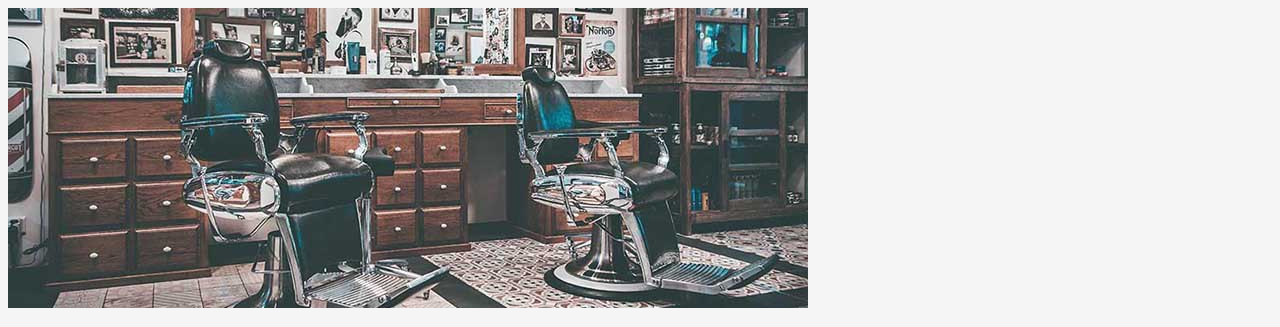
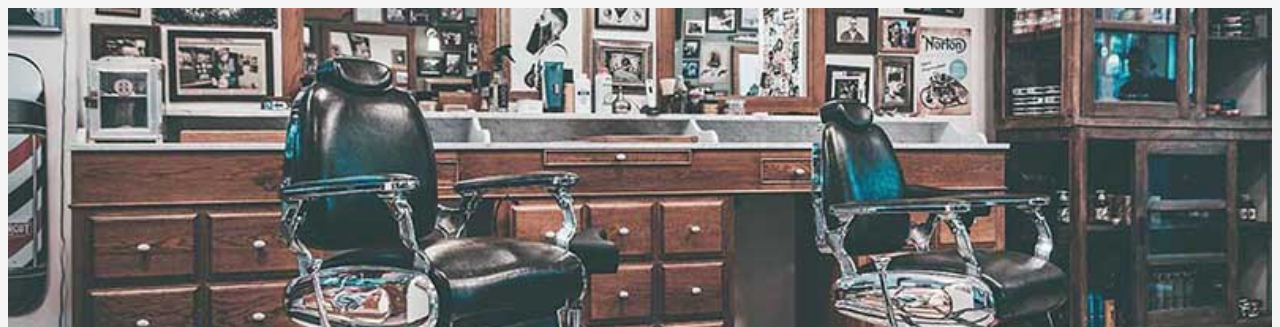
Before and after one commit to nelzonapa/Mi-primera-pagina-web, a plain HTML site: page index.html in a window 1280 px wide. Shown: the top 327 px of the page. Drawn offline with Linux system fonts and the light colour scheme.

Commit message:
added id banner and modified style.css for #banner

```diff
--- a/index.html
+++ b/index.html
@@ -19,7 +19,7 @@
 
     <body>
 
-        <img src="./banner/banner.jpg">
+        <img id="banner" src="./banner/banner.jpg">
 
         <h1>Sobre la Barbería Alura</h1>
         <!-- PÁRRAFOS -->
--- a/style.css
+++ b/style.css
@@ -4,6 +4,10 @@ Estos estilos afectan a la etiqueta
 */
 body{
     background: whitesmoke;
+}
+
+#banner{
+    width: 100%;
 }
 
 h1{
```
